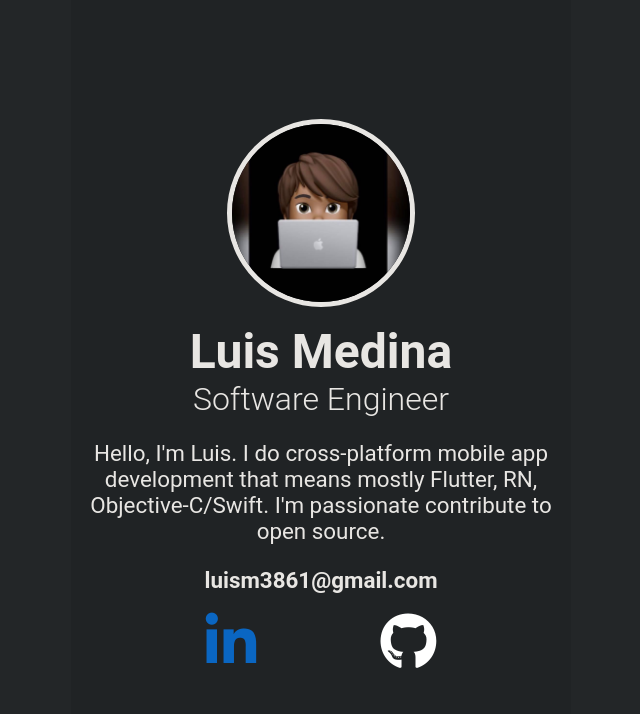
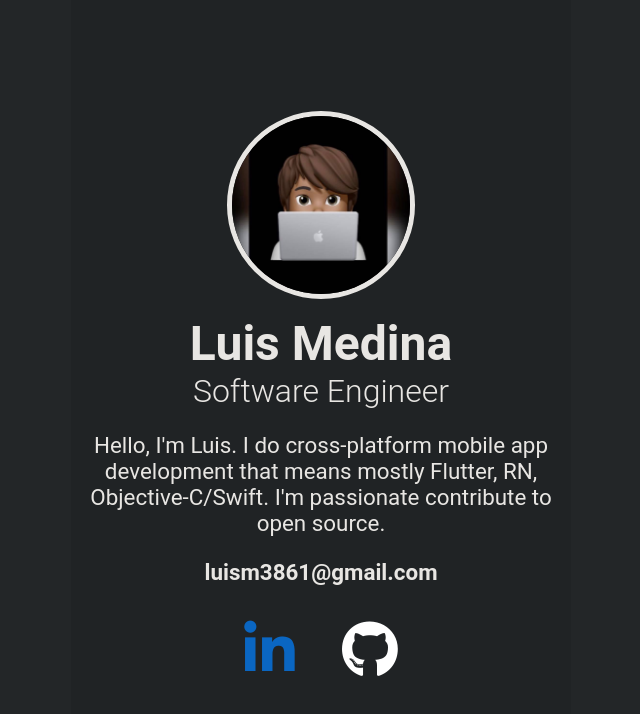
Before and after one commit to luism3861/resume-react, a React (Create React App) app: page / in a window 1280 px wide. Shown: the top 714 px of the page, without its empty margins (319-959 px from the left). Built offline with nearby package versions, Linux system fonts and the light colour scheme.

Commit message:
change styles

```diff
--- a/src/css/App.css
+++ b/src/css/App.css
@@ -112,11 +112,11 @@
 .logo__container {
     display: flex;
     justify-content: space-between;
-    width: 12rem;
+    width: 8rem;
     cursor: pointer;
     transform: scale(1.2);
     margin-bottom: 1rem;
-    margin-top: 1.5rem;
+    margin-top: 2.5rem;
 }
 
 .image__profile {
```
